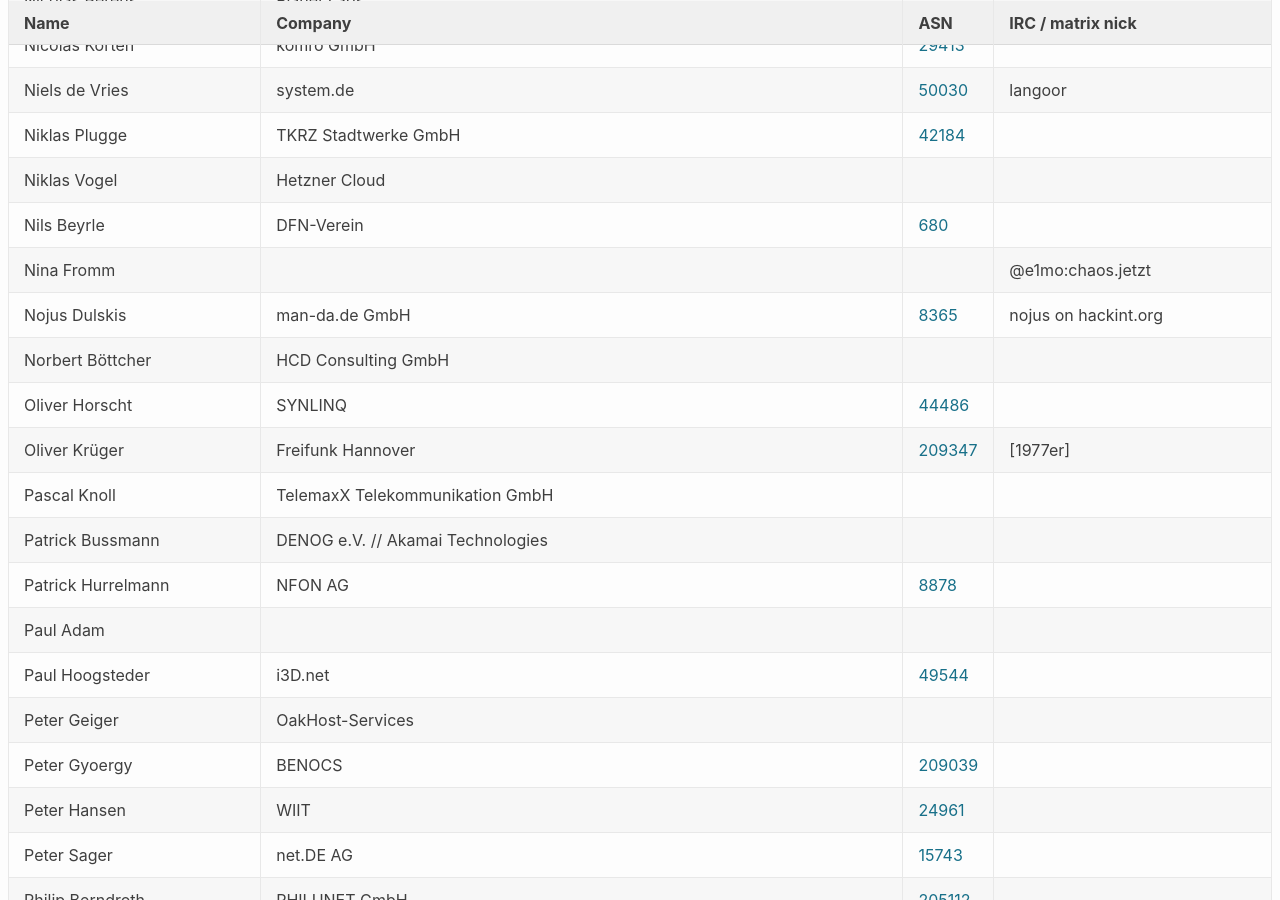
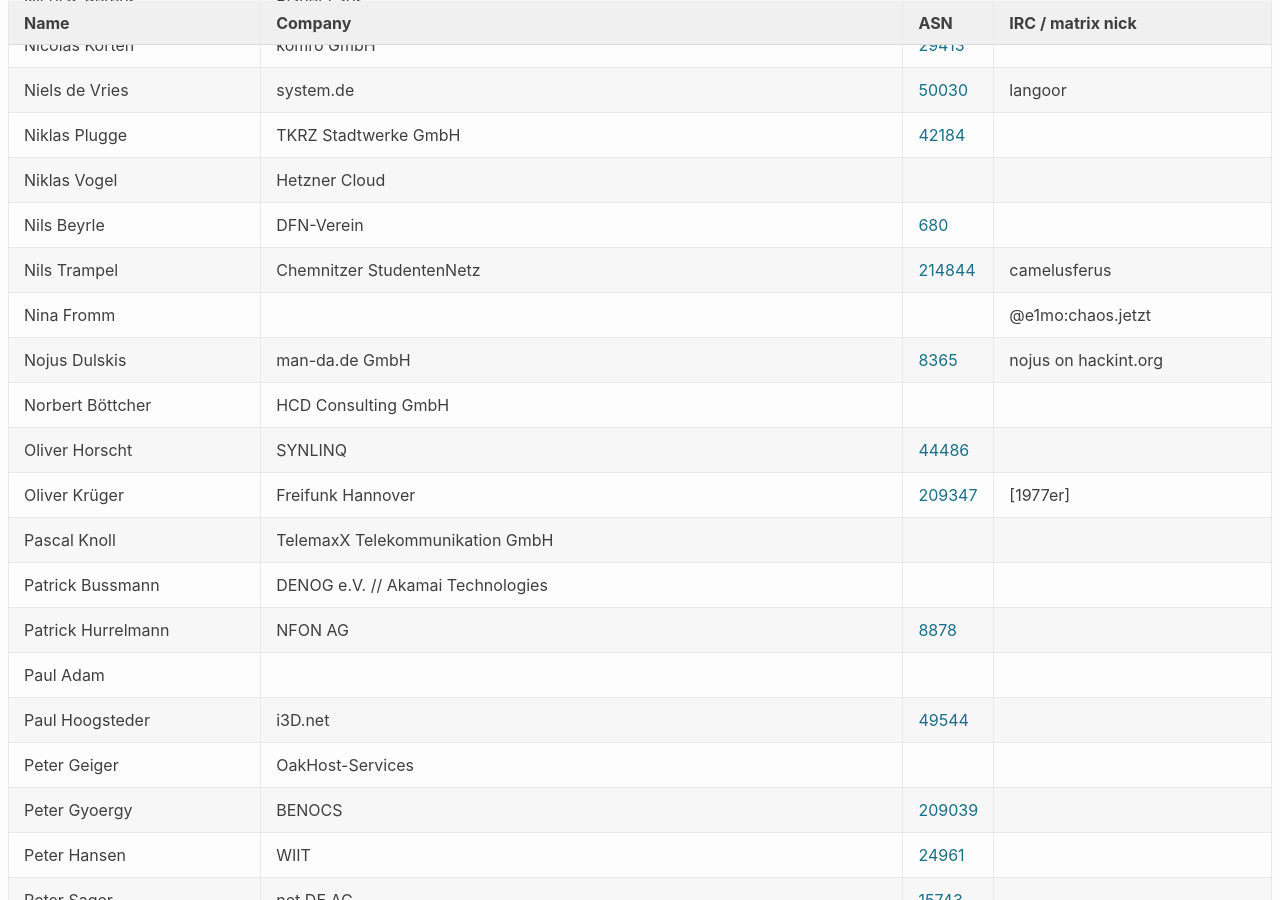
Before and after one commit to denog/pretix-attendeelist, a Jekyll site: the page built from denog17/index.markdown, in a window 1280 px wide and 900 px high, scrolled down 11314 px. Built offline with Jekyll 4.4.1, drawn with Linux system fonts in a browser that asks for light colours.

Commit message:
Latest data: Sat Aug 23 06:36:10 UTC 2025

```diff
--- a/_data/attendees_denog17_onsite.json
+++ b/_data/attendees_denog17_onsite.json
@@ -1518,6 +1518,12 @@
     "asn": "680"
   },
   {
+    "name": "Nils Trampel",
+    "company": "Chemnitzer StudentenNetz",
+    "irc": "camelusferus",
+    "asn": "214844"
+  },
+  {
     "name": "Nina Fromm",
     "company": null,
     "irc": "@e1mo:chaos.jetzt",
```
